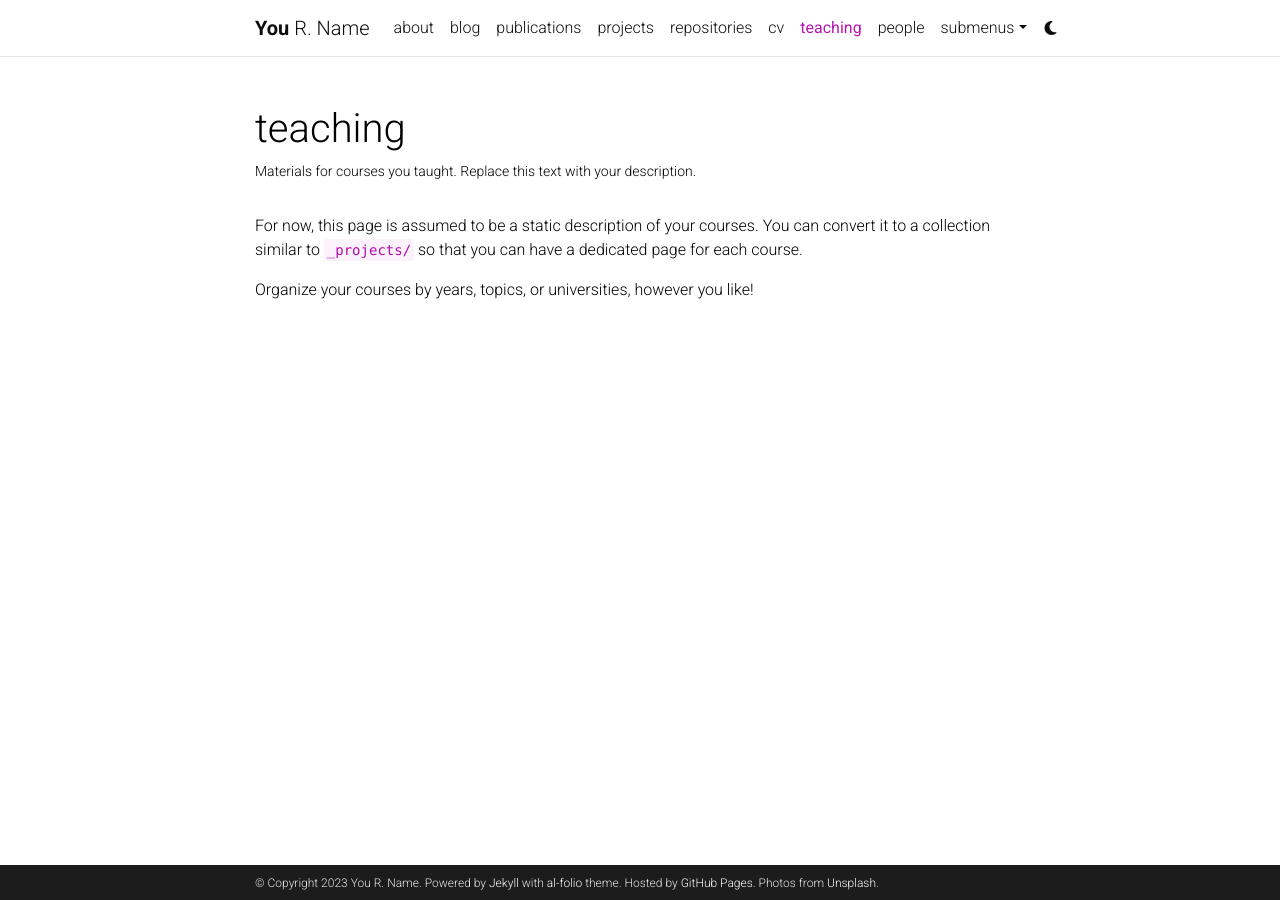
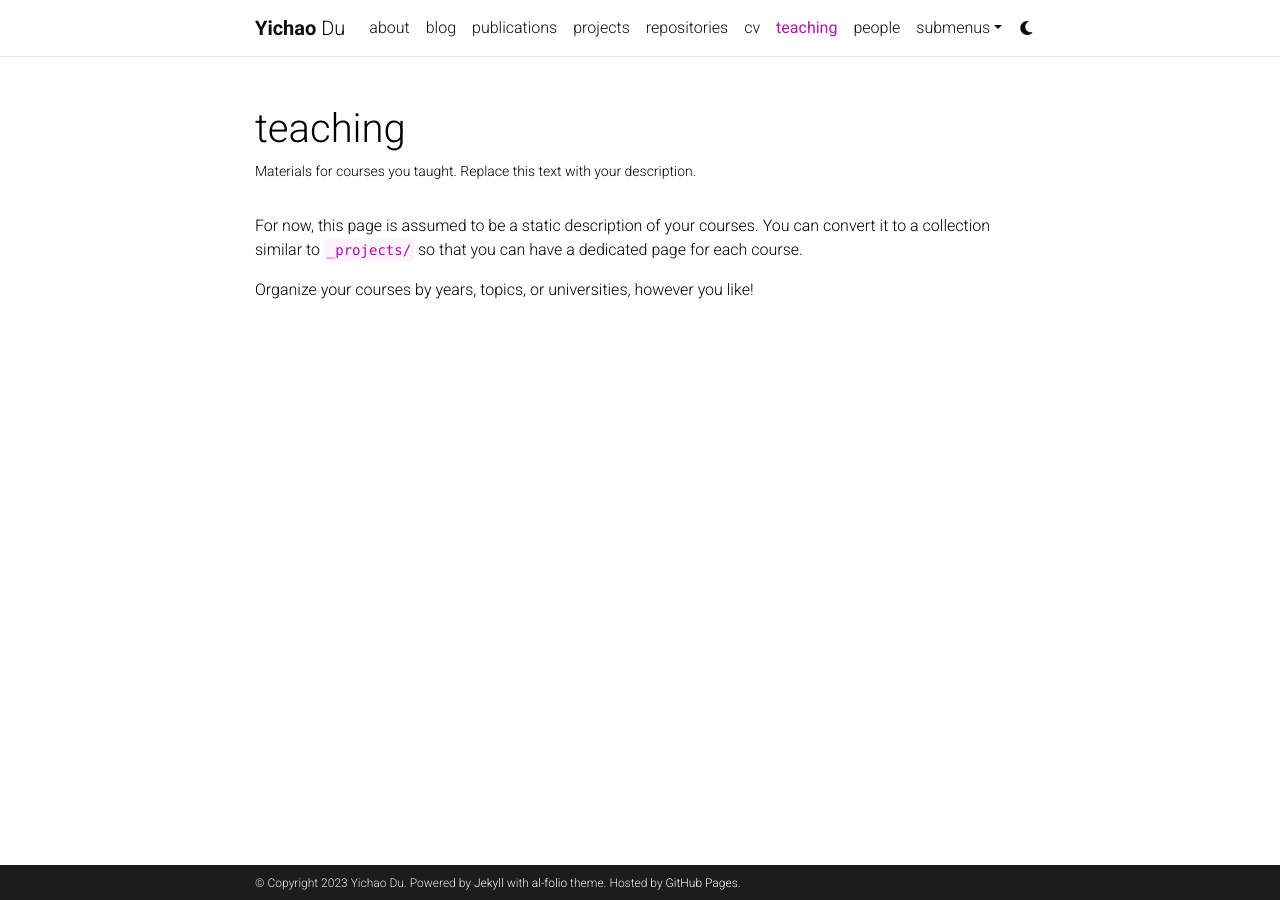
Before and after one commit to duyichao/duyichao.github.io, a Jekyll site: the page built from _pages/teaching.md, in a window 1280 px wide. Built offline with Jekyll 4.4.1, drawn with Linux system fonts in a browser that asks for light colours; comment, search, counter and statistics services are not loaded; a style sheet for code colours, icons or effects is not loaded.

Commit message:
Init _config.yml

```diff
--- a/_config.yml
+++ b/_config.yml
@@ -3,29 +3,32 @@
 # -----------------------------------------------------------------------------
 
 title: blank # the website title (if blank, full name will be used instead)
-first_name: You
-middle_name: R.
-last_name: Name
-email: you@example.com
+first_name: Yichao
+middle_name:
+last_name: Du
+email: duyichao [AT] mail.ustc.edu.cn
 description: > # the ">" symbol means to ignore newlines until "footer_text:"
-  A simple, whitespace theme for academics. Based on [*folio](https://github.com/bogoli/-folio) design.
+  Yichao Du's Homepage.
 footer_text: >
   Powered by <a href="https://jekyllrb.com/" target="_blank">Jekyll</a> with <a href="https://github.com/alshedivat/al-folio">al-folio</a> theme.
   Hosted by <a href="https://pages.github.com/" target="_blank">GitHub Pages</a>.
-  Photos from <a href="https://unsplash.com" target="_blank">Unsplash</a>.
-keywords: jekyll, jekyll-theme, academic-website, portfolio-website  # add your own keywords or leave empty
+keywords:  # add your own keywords or leave empty
 
 lang: en # the language of your site (for example: en, fr, cn, ru, etc.)
-icon: ⚛️  # the emoji used as the favicon (alternatively, provide image name in /assets/img/)
+icon: 🥷  # the emoji used as the favicon (alternatively, provide image name in /assets/img/)
 
-url: https://alshedivat.github.io # the base hostname & protocol for your site
-baseurl: /al-folio # the subpath of your site, e.g. /blog/
+url: https://duyichao.github.io # the base hostname & protocol for your site
+baseurl:  # the subpath of your site, e.g. /blog/
 last_updated: false # set to true if you want to display last updated in the footer
 impressum_path:  # set to path to include impressum link in the footer, use the same path as permalink in a page, helps to conform with EU GDPR
 
 # -----------------------------------------------------------------------------
 # Theme
 # -----------------------------------------------------------------------------
+
+# code highlighter theme
+highlight_theme_light: github   # https://github.com/jwarby/jekyll-pygments-themes
+highlight_theme_dark: native    # https://github.com/jwarby/jekyll-pygments-themes
 
 # repo color theme
 repo_theme_light: default       # https://github.com/anuraghazra/github-readme-stats/blob/master/themes/README.md
@@ -67,13 +70,13 @@
 # Social integration
 # -----------------------------------------------------------------------------
 
-github_username: # your GitHub user name
+github_username: duyichao # your GitHub user name
 gitlab_username: # your GitLab user name
-x_username: # your X handle
+x_username: yichao_du # your X handle
 mastodon_username: # your mastodon instance+username in the format instance.tld/@username
-linkedin_username: # your LinkedIn user name
+linkedin_username: ycdu666 # your LinkedIn user name
 telegram_username: # your Telegram user name
-scholar_userid: # your Google Scholar ID
+scholar_userid: UC4wSP0AAAAJ # your Google Scholar ID
 semanticscholar_id: # your Semantic Scholar ID
 whatsapp_number: # your WhatsApp number (full phone number in international format. Omit any zeroes, brackets, or dashes when adding the phone number in international format.)
 orcid_id: # your ORCID ID
@@ -104,7 +107,7 @@
 wechat_qr: # filename of your wechat qr-code saved as an image (e.g., wechat-qr.png if saved to assets/img/wechat-qr.png)
 
 contact_note: >
-  You can even add a little note about which of these is the best way to reach you.
+  # You can even add a little note about which of these is the best way to reach you.
 
 # -----------------------------------------------------------------------------
 # Analytics and search engine verification
@@ -138,7 +141,7 @@
 # the information below.
 giscus:
   repo:                          # <your-github-user-name>/<your-github-repo-name>
-  category: Comments             # name of the category under which discussions will be created
+  category: Coments             # name of the category under which discussions will be created
   mapping: title                 # identify discussions by post title
   strict: 1                      # use strict identification mode
   reactions_enabled: 1           # enable (1) or disable (0) emoji reactions
```
